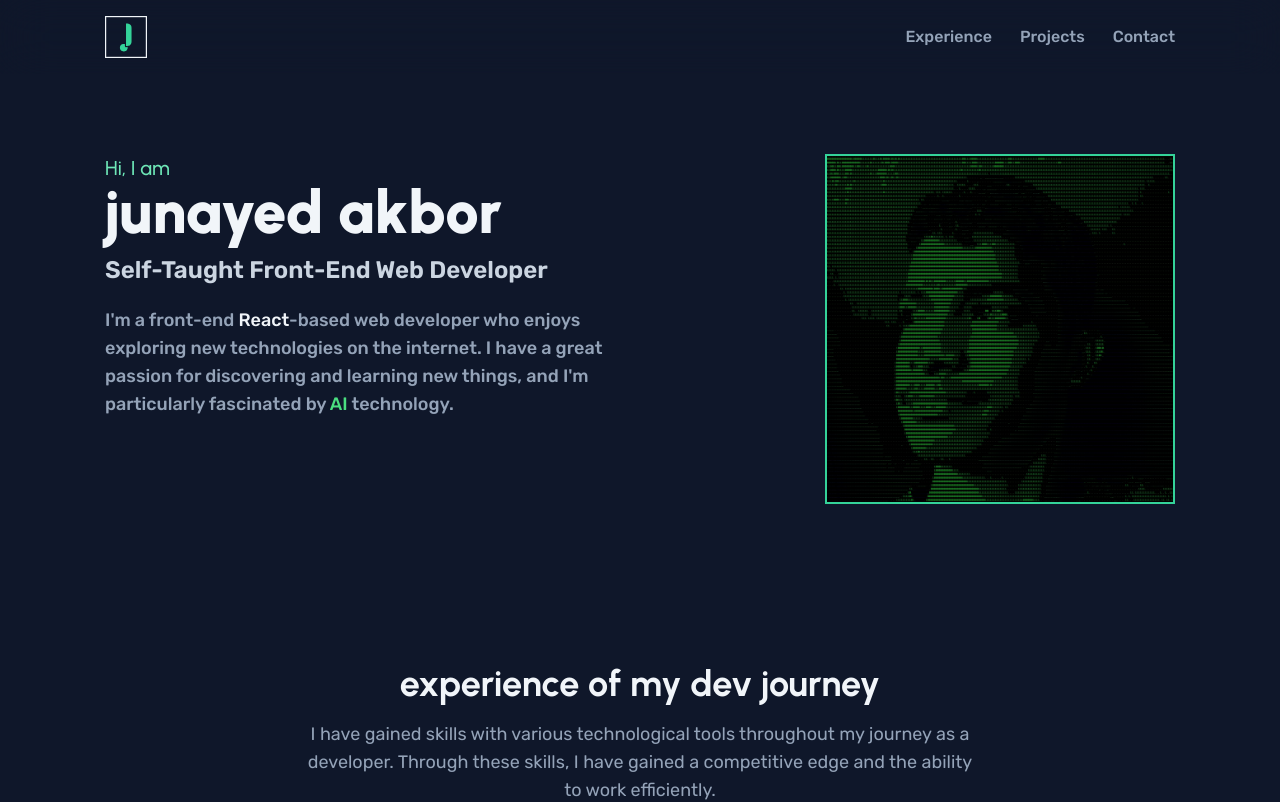
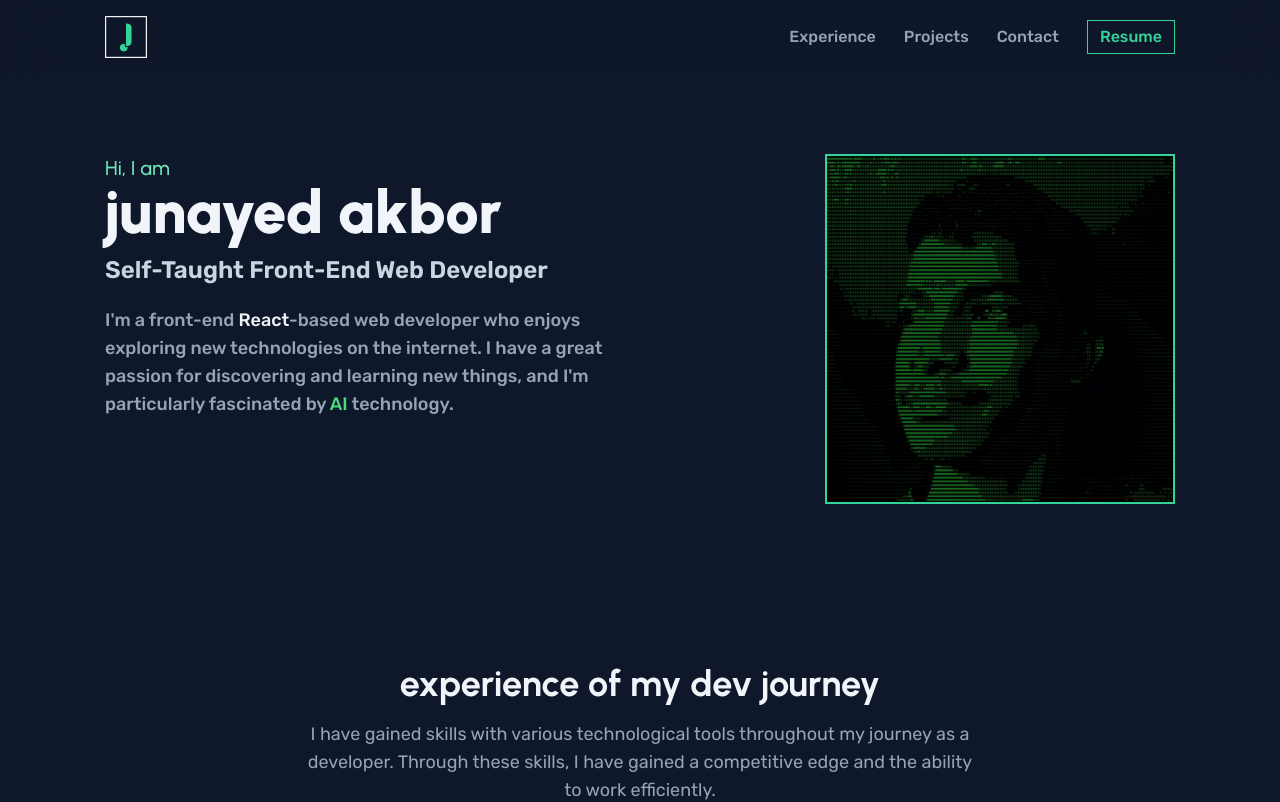
Before and after one commit to junayed-code/junayed, a Next.js app: page / in a window 1280 px wide. Shown: the top 802 px of the page. Built offline with nearby package versions, Linux system fonts and the light colour scheme.

Commit message:
Add resume.pdf file

```diff
--- a/src/components/nav.jsx
+++ b/src/components/nav.jsx
@@ -34,6 +34,15 @@ export default function Nav() {
               Contact
             </Link>
           </li>
+          <li>
+            <Link
+              href="/resume.pdf"
+              target="_blank"
+              className="inline-block text-emerald-400 border border-emerald-400 px-3 py-1 hover:shadow-[4px_4px_rgb(52,211,153)] hover:-translate-x-1 hover:-translate-y-1 duration-200"
+            >
+              Resume
+            </Link>
+          </li>
         </ul>
       </nav>
     </header>
```
Also changed, not shown: 1 other file (tests, documents, lock files or other folders).
